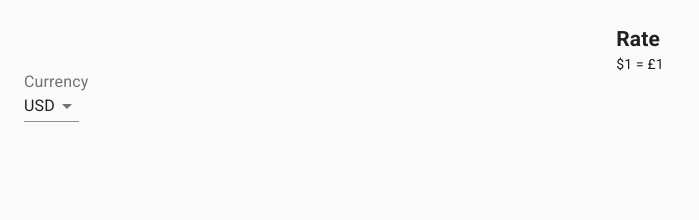
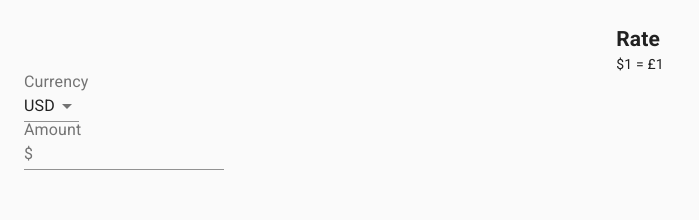
Before and after one commit to ksharifbd/currency-exchanger, a React (Create React App) app: page / in a window 1280 px wide. Shown: the top 220 px of the page, without its empty margins (0-699 px from the left). Built offline with nearby package versions, Linux system fonts and the light colour scheme; the HTML template or start-up script is replaced by a standard one.

Commit message:
adds CurrencyInput

```diff
--- a/src/App.js
+++ b/src/App.js
@@ -3,6 +3,7 @@ import CssBaseline from '@material-ui/core/CssBaseline';
 import styled from '@material-ui/core/styles/styled';
 import ExchangeRate from './components/ExchangeRate';
 import CurrencySelector from './components/CurrencySelector';
+import CurrencyInput from './components/CurrencyInput';
 
 function App() {
   const Container = styled('div')({
@@ -14,6 +15,7 @@ function App() {
       <Container>
         <ExchangeRate />
         <CurrencySelector />
+        <CurrencyInput />
       </Container>
     </CssBaseline>
   );
--- /dev/null
+++ b/src/components/CurrencyInput.js
@@ -0,0 +1,29 @@
+import React from 'react';
+import PropTypes from 'prop-types';
+import InputLabel from '@material-ui/core/InputLabel';
+import Input from '@material-ui/core/Input';
+import InputAdornment from '@material-ui/core/InputAdornment';
+
+const CurrencyInput = ({ currencyValue, onCurrencyValueChange }) => (
+  <>
+    <InputLabel htmlFor="amount">Amount</InputLabel>
+    <Input
+      id="amount"
+      value={currencyValue}
+      onChange={onCurrencyValueChange}
+      startAdornment={<InputAdornment position="start">$</InputAdornment>}
+    />
+  </>
+);
+
+CurrencyInput.propTypes = {
+  currencyValue: PropTypes.string,
+  onCurrencyValueChange: PropTypes.func,
+};
+
+CurrencyInput.defaultProps = {
+  currencyValue: '',
+  onCurrencyValueChange: () => {},
+};
+
+export default CurrencyInput;
```
